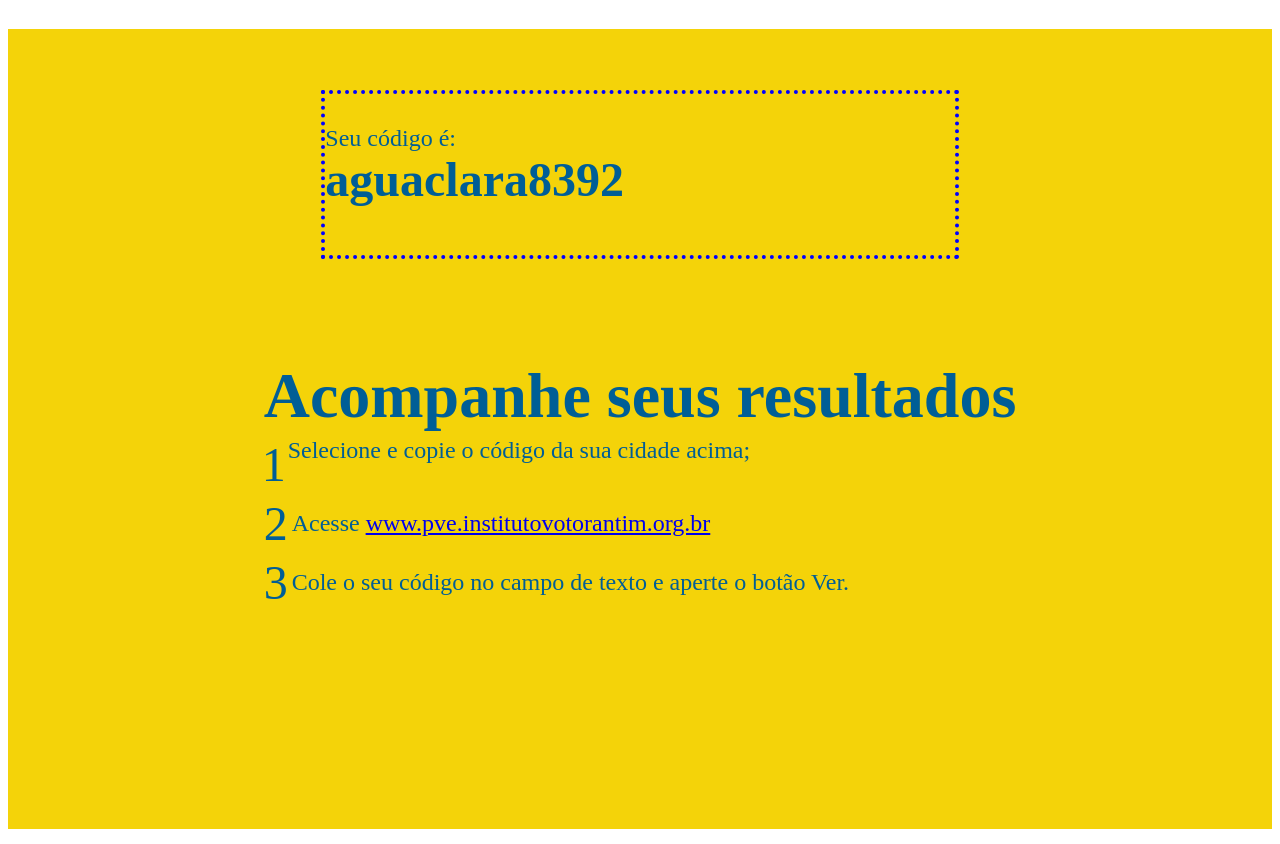
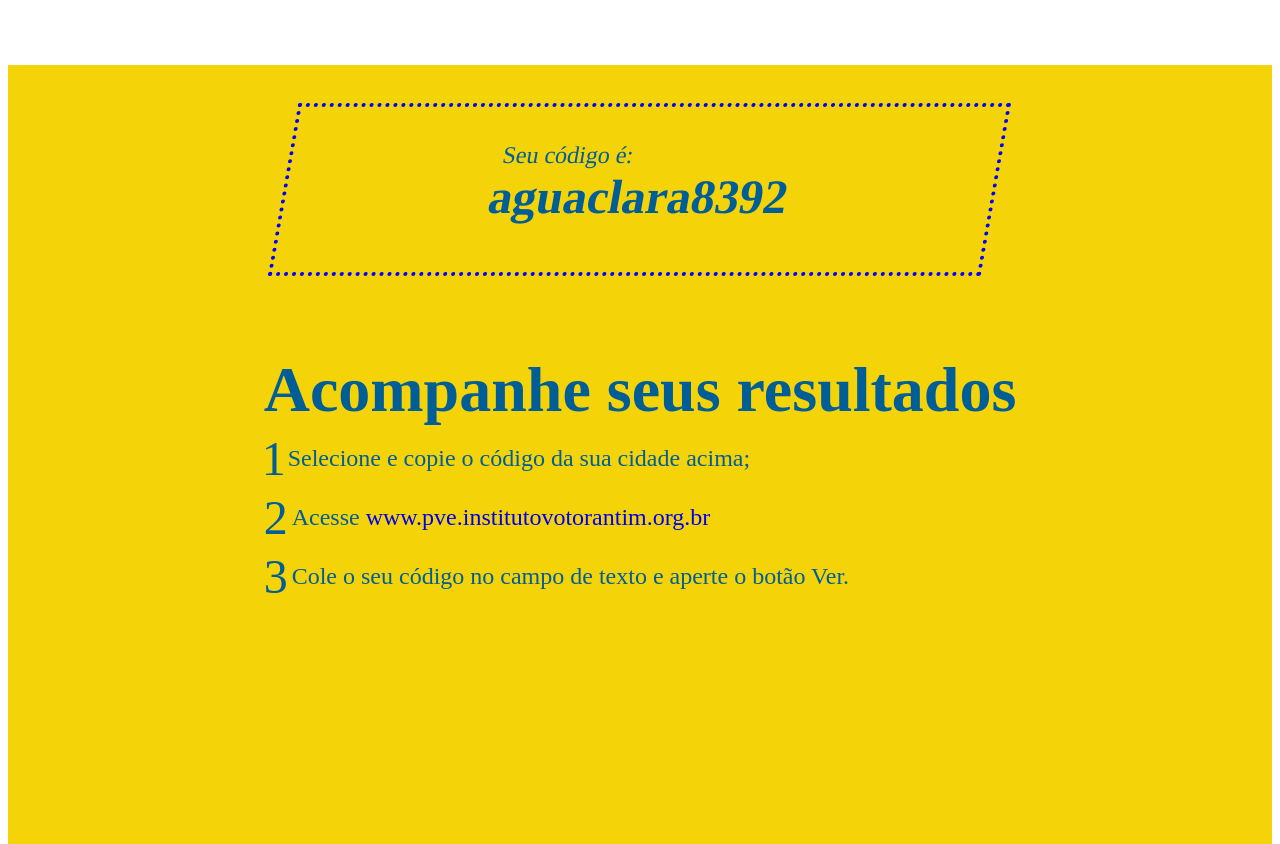
Before and after one commit to daliannyvieira/pve, a plain HTML site: page emailmkt2.html in a window 1280 px wide. Shown: the part 975-1819 px from the top of the page. Drawn offline with Linux system fonts and the light colour scheme.

Commit message:
terminando email2

```diff
--- a/emailmkt2.html
+++ b/emailmkt2.html
@@ -11,11 +11,13 @@
 		<h1 style="font-size: 4em; display: flex;justify-content: center; color: #005e96;" >Resultado parcial Prêmio PVE</h1>
 		<p style=" font-size: 2em; padding: 0 16%; margin-left: 15px; color:#005e96;">Caro respresentante da cidade Água clara, já está onolne o espaço de consulta do resultados parciais do prêmio Parceria Votorantim pela Educação. É hora de reconhecer aqueles que  tomaram a frente na melhoria da educação de seus municípios!</p>
 	</header>
+	<br>
+	<br>
 	<main style="background: #f4d309; height: 100vh; width: auto; display: flex; justify-content: center;">
 		<section>
-			<div style="border:4px dotted #00f;  margin:8%;" >
-				<p style=" font-size: 24px; margin-top: 5%; margin-bottom: 0; color: #005e96;"> Seu código é:</p>
-				<p style="margin-top: 0; font-family: 'FrutigerNextLT-Bold'; font-size: 3em; font-weight:bold; color:#005e96;">aguaclara8392</p>
+			<div style="border:4px dotted #00f;  margin:5% 3%; transform: skew(170deg); " >
+				<p style=" font-size: 24px; margin-top: 5%; margin-bottom: 0; margin-left: -22%; color: #005e96;text-align: center; "> Seu código é:</p>
+				<p style="margin-top: 0; font-family: 'FrutigerNextLT-Bold'; font-size: 3em; font-weight:bold;text-align: center; color:#005e96;">aguaclara8392</p>
 			</div>
 			<br>
 			<br>
@@ -25,12 +27,12 @@
 						<th style="font-family: 'FrutigerNextLT-Bold'; font-size: 4em;   color: #005e96;">Acompanhe seus resultados</th>
 					</tr>
 					<tr style="display: flex;justify-content: flex-start;">
-						<td style="font-family:'DK Dirrrty'; font-size:3em;font-weight: 400; color:#005e96;">1</td>
-						<td  style="font-family: 'DK Dirrrty';  font-size:1.5em; color: #005e96;">Selecione e copie o código da sua cidade acima;</td>
+						<td style="font-family: 'DK Dirrrty'; font-size: 3em;font-weight: 400; color:#005e96;">1</td>
+						<td  style="font-family: 'DK Dirrrty'; align-self: center; font-size:1.5em; color: #005e96;">Selecione e copie o código da sua cidade acima;</td>
 					</tr>
 					<tr>
 						<td style="font-family:'DK Dirrrty'; font-size:3em; color:#005e96;">2</td>
-						<td  style="font-family: 'DK Dirrrty'; font-size: 1.5em; color: #005e96;">Acesse <a href="www.pve.institutovotorantim.org.br"> www.pve.institutovotorantim.org.br</td>
+						<td  style="font-family: 'DK Dirrrty'; font-size: 1.5em; color: #005e96;">Acesse <a style="text-decoration: none;" href="www.pve.institutovotorantim.org.br"> www.pve.institutovotorantim.org.br</td>
 					</tr>
 					<tr>
 						<td style="font-family:'DK Dirrrty'; font-size:3em; color:#005e96;">3</td>
@@ -40,6 +42,8 @@
 			</div>
 		</section>
 	</main>
+	<br>
+	<br>
 	<footer style=" display:flex;justify-content: center; flex-direction: column;">
 		<p style="font-family: 'FrutigerNextLT-Light', sans-serif, arial;font-size: 1.1em;color: #ADADAD;  display: flex; justify-content: center;">Iniciativa</p>
 		<img style="width: 18%; margin-left: 42%;" src="Assets/logo-institutovotorantim.png">
```
